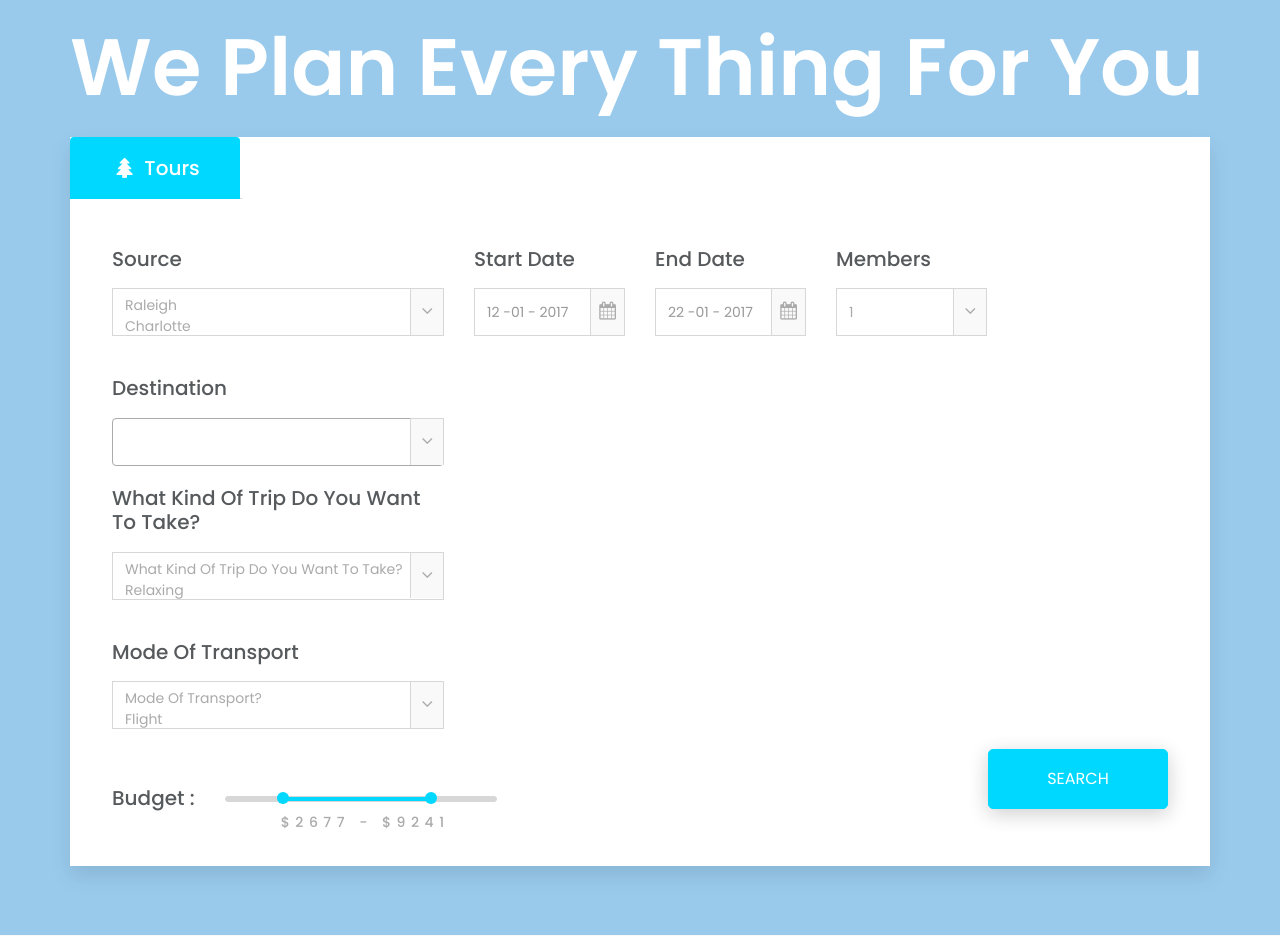
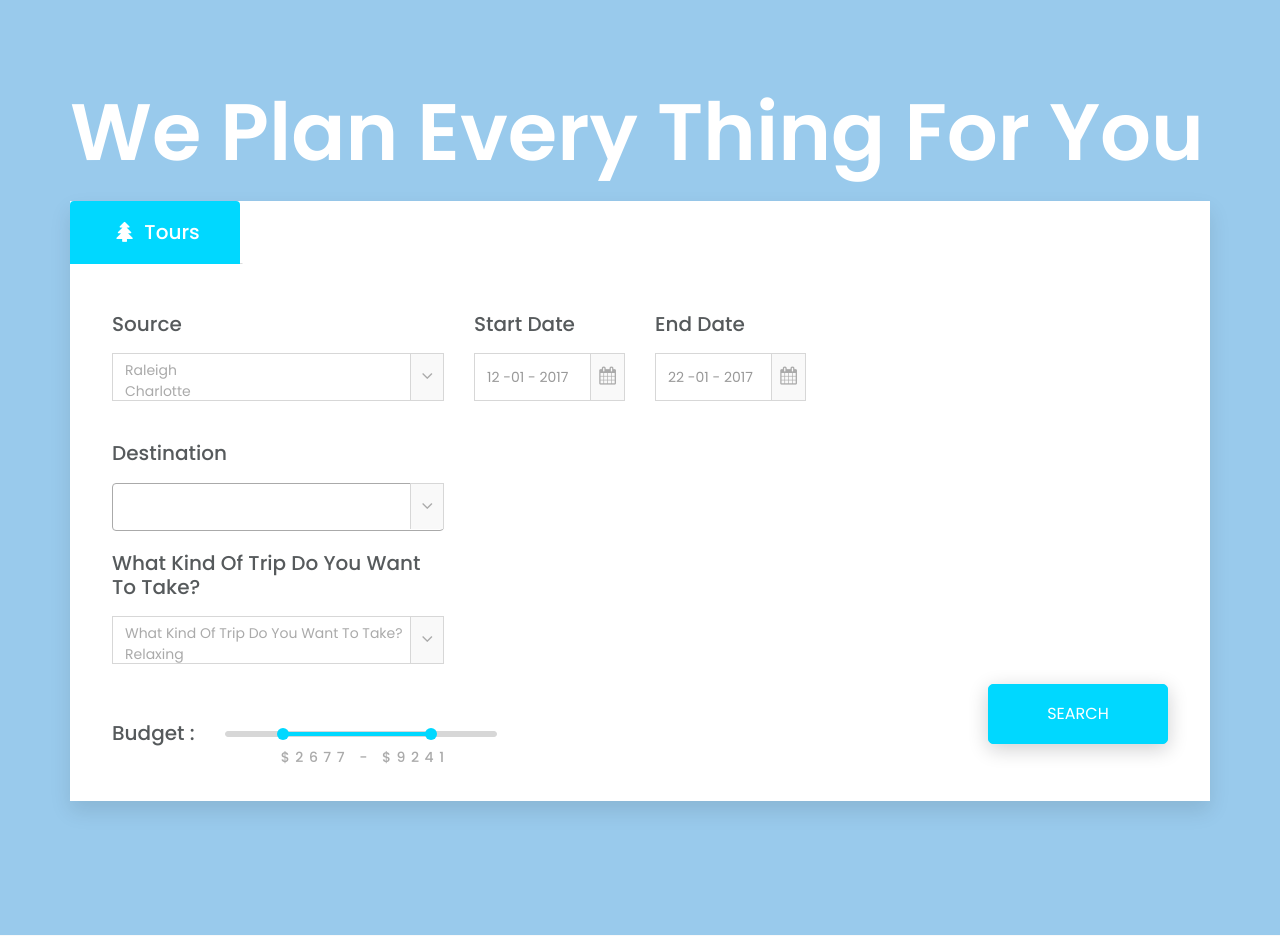
Before and after one commit to TripSage/TripSage, a Django app: page /tripHome/ in a window 1280 px wide. Shown: the part 65-1001 px from the top of the page. Run offline with Django 3.2, Linux system fonts and the light colour scheme; some libraries are stand-ins or nearby versions.

Commit message:
Update base_generic.html

```diff
--- a/tripHome/templates/base_generic.html
+++ b/tripHome/templates/base_generic.html
@@ -164,22 +164,6 @@
 															</select>
 														</div>  <!-- /.travel-select-icon -->
 
-														<br>
-														<h2>Mode of Transport</h2>
-														<!-- BELOW IS A SECOND DROP DOWN  -->
-														<div class="travel-select-icon">
-															<select class="form-control " name="places[]" multiple="multiple" id = "transportSelection">
-
-															  	<option value="default">Mode of Transport?</option>
-
-															  	<option value="relaxing">Flight</option>
-
-															  	<option value="adventurous">Car</option>
-															  	<option value="kids">Bus</option>
-
-															</select>
-														</div>  <!-- /.travel-select-icon -->
-
 													</div><!--/.single-tab-select-box-->
 												</div><!--/.col-->
 
@@ -202,25 +186,6 @@
 																<input type="text" name="check_out" class="form-control"  data-toggle="datepicker" placeholder="22 -01 - 2017 " id="end_date">
 															</form>
 														</div><!-- /.travel-check-icon -->
-													</div><!--/.single-tab-select-box-->
-												</div><!--/.col-->
-
-
-												<div class="col-lg-2 col-md-1 col-sm-4">
-													<div class="single-tab-select-box">
-														<h2>members</h2>
-														<div class="travel-select-icon">
-															<select class="form-control " id="members_count">
-
-															  	<option value="default">1</option><!-- /.option-->
-
-															  	<option value="2">2</option><!-- /.option-->
-
-															  	<option value="4">4</option><!-- /.option-->
-															  	<option value="8">8</option><!-- /.option-->
-
-															</select><!-- /.select-->
-														</div><!-- /.travel-select-icon -->
 													</div><!--/.single-tab-select-box-->
 												</div><!--/.col-->
 
```
